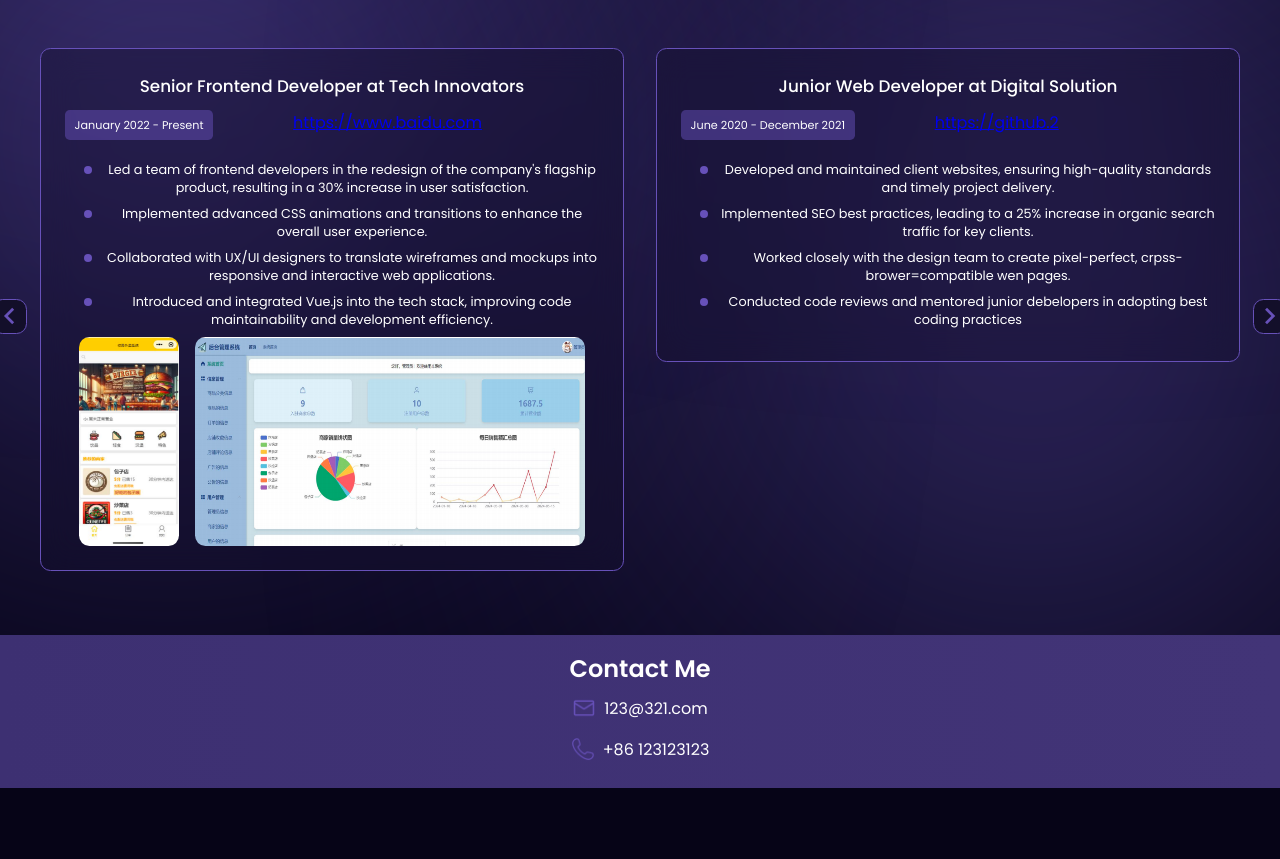
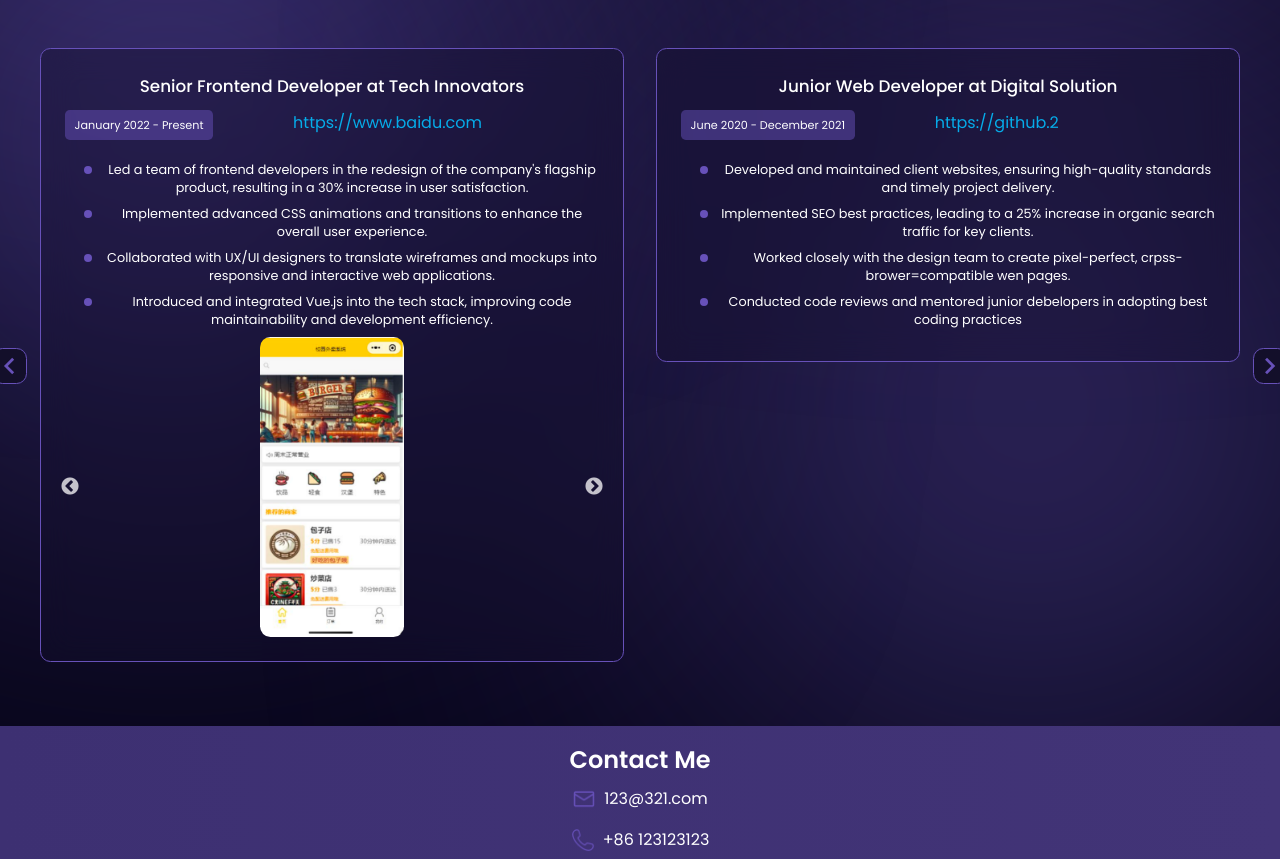
Before and after one commit to LLLsinuo/personal-portfolio, a React (Create React App) app: page / in a window 1280 px wide. Shown: the part 2352-3211 px from the top of the page. Before the commit the page ends 3140 px from the top, so only its background shows below. Built offline with nearby package versions, Linux system fonts and the light colour scheme.

Commit message:
create image change

```diff
--- a/src/components/Navbar/MobileNav/MobileNav.jsx
+++ b/src/components/Navbar/MobileNav/MobileNav.jsx
@@ -12,19 +12,24 @@ const MobileNav = ({ isOpen, toggleMenu }) => {
 
                 <ul>
                     <li>
-                        <a className="menu-item">Home</a>
+                        {/* <a className="menu-item">Home</a> */}
+                        <a className="menu-item" href="#dashboard">Home</a>
                     </li>
 
                     <li>
-                        <a className="menu-item">Skills</a>
+                        <a className="menu-item" href="#education">Education</a>
                     </li>
 
                     <li>
-                        <a className="menu-item">Work Experience</a>
+                        <a className="menu-item" href="#skills">Skills</a>
                     </li>
 
                     <li>
-                        <a className="menu-item">Contact Me</a>
+                        <a className="menu-item" href="#experience">Experience</a>
+                    </li>
+
+                    <li>
+                        <a className="menu-item" href="#projects">Projects</a>
                     </li>
 
                     <button className="contact-btn" onClick={() => { }}>
--- a/src/components/Projects/ProjectsCard/ProjectsCard.css
+++ b/src/components/Projects/ProjectsCard/ProjectsCard.css
@@ -1,11 +1,3 @@
-/* .projects-card {
-    background: #130f2a;
-    border-radius: 0.65rem;
-    border: 1.5px solid #6751b9;
-    padding: 1.5rem;
-    margin: 0 1rem;
-} */
-
 .projects-card {
     border-radius: 0.65rem;
     border: 1.5px solid #6751b9;
@@ -22,7 +14,35 @@
     margin-bottom: 0.7rem;
 }
 
-.images-container {
+/* 轮播图容器样式 */
+.slider-container {
+    max-width: 100%;
+    margin: 0 auto;
+    padding: 0 20px;
+}
+
+/* 轮播图项样式 */
+.slide-item {
+    display: flex !important;
+    justify-content: center;
+    align-items: center;
+    height: 300px;
+    /* 固定高度 */
+    outline: none;
+}
+
+/* 图片样式 */
+.project-image {
+    max-height: 100%;
+    max-width: 100%;
+    width: auto;
+    height: auto;
+    border-radius: 0.65rem;
+    object-fit: contain;
+    margin: 0 auto;
+}
+
+/* .images-container {
     display: flex;
     justify-content: center;
     flex-wrap: wrap;
@@ -32,7 +52,7 @@
 .project-image {
     height: auto;
     border-radius: 0.65rem;
-}
+} */
 
 .duration-link-container {
     display: flex;
@@ -52,6 +72,15 @@
     font-size: 1rem;
     font-weight: 400;
     margin-left: 5rem;
+    text-decoration: none;
+    color: #06ace9;
+}
+
+.link:hover {
+    text-decoration: underline;
+    /* 悬停时显示下划线 */
+    text-decoration-color: #6751b9;
+    /* 下划线颜色 */
 }
 
 .projects-card ul li {
@@ -85,4 +114,9 @@
     .projects-card ul li {
         font-size: 0.75rem;
     }
+
+    /* 移动端调整轮播图高度 */
+    .slide-item {
+        height: 200px;
+    }
 }
--- a/src/components/Projects/ProjectsCard/ProjectsCard.jsx
+++ b/src/components/Projects/ProjectsCard/ProjectsCard.jsx
@@ -1,7 +1,21 @@
 import React from "react";
 import './ProjectsCard.css'
+import Slider from "react-slick";
 
 const ProjectsCard = ({ details }) => {
+
+    const hasImages = details.images && details.images.length > 0;
+
+    const sliderSettings = {
+        // dots: true,
+        infinite: true,
+        speed: 500,
+        slidesToShow: 1,
+        slidesToScroll: 1,
+        arrows: hasImages,
+        adaptiveHeight: false
+    };
+
     return (
         <div className="projects-card">
             <h6>{details.title}</h6>
@@ -22,7 +36,7 @@ const ProjectsCard = ({ details }) => {
                 ))}
             </ul>
 
-            <div className="images-container">
+            {/* <div className="images-container">
                 {(details.images || []).map((image, index) => (
                     <img
                         key={index}
@@ -32,6 +46,19 @@ const ProjectsCard = ({ details }) => {
                         style={{ width: image.width }}
                     />
                 ))}
+            </div> */}
+            <div className="slider-container">
+                <Slider {...sliderSettings}>
+                    {(details.images || []).map((image, index) => (
+                        <div key={index} className="slide-item">
+                            <img
+                                src={image.src}
+                                alt={details.title + ' - ' + (index + 1)}
+                                className="project-image"
+                            />
+                        </div>
+                    ))}
+                </Slider>
             </div>
 
         </div>
```
